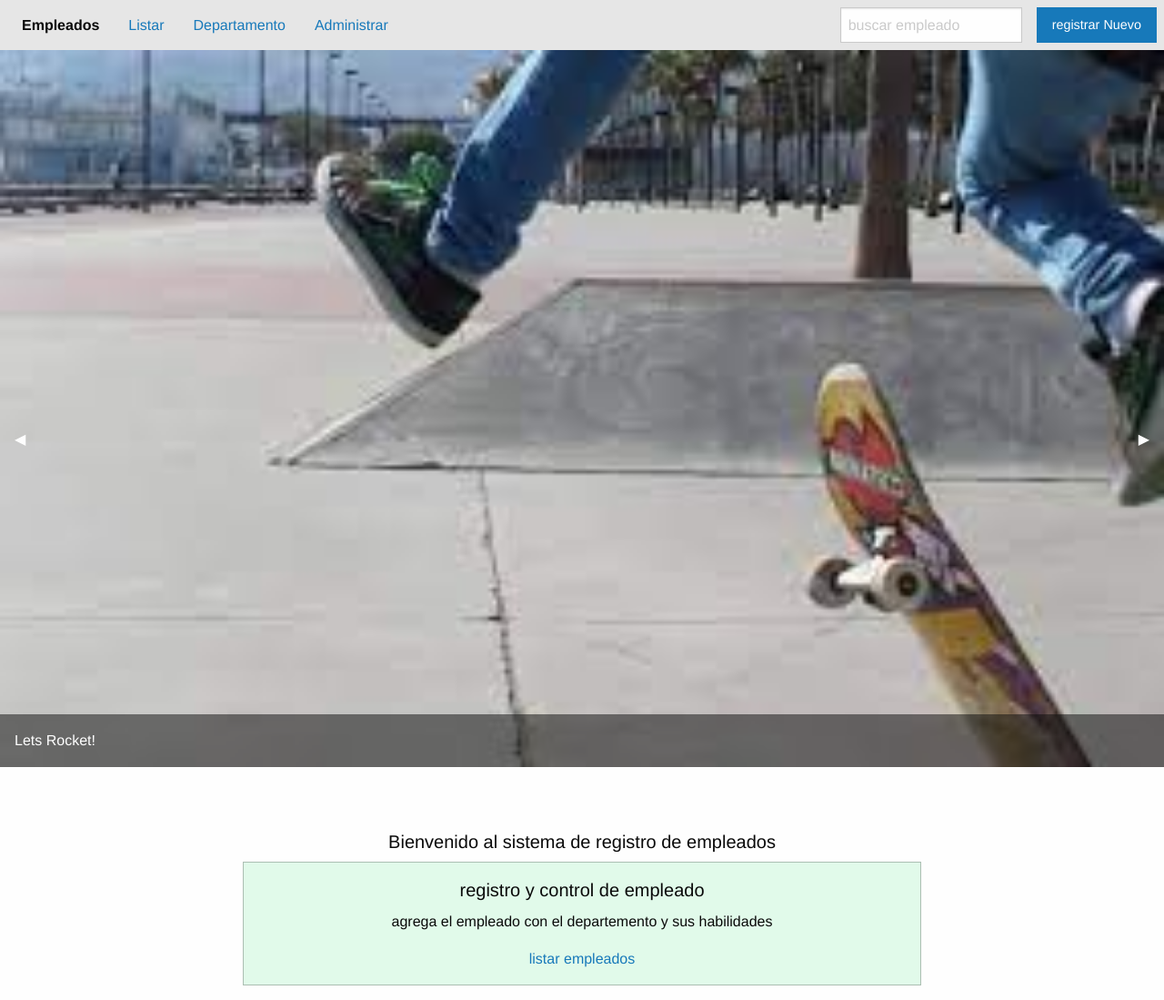
After one commit to Romfeli/django_practica_proyecto, a Django app: page / in a window 1280 px wide. The commit adds this page. Shown: the whole page at 91% size. Run offline with Django 4.2, Linux system fonts and the light colour scheme; some libraries are stand-ins or nearby versions.

Commit message:
avance con el el curso practico, actulizando los templates includes y utilizando framework de css 'foundation', agregamos en el listado, paginacion lo cual es muy interesante

```diff
--- a/applications/persona/urls.py
+++ b/applications/persona/urls.py
@@ -5,8 +5,13 @@ from . import views
 app_name = 'persona_app'
 
 urlpatterns = [
+    #incio base de tempaltes
+        path('', views.InicioView.as_view(), name='inicio' ),
+
+
+
     #list views
-    path('listar-todo-empleado/', views.ListAllEmpleados.as_view()),
+    path('listar-todo-empleado/', views.ListAllEmpleados.as_view(), name="empleados_all"),
     path('listar-by-area/<short_name>', views.ListByArea.as_view()),
     path('listar-by-work/<job>', views.ListByWork.as_view()),
     path('listar-by-kword/', views.ListarEmpleadoPorPalabraClave.as_view()),
@@ -14,7 +19,7 @@ urlpatterns = [
 
 
     #details view
-    path('ver-empleado/<pk>', views.EmpleadoDetailView.as_view()),
+    path('ver-empleado/<pk>', views.EmpleadoDetailView.as_view(), name='empleado_detail'),
     #create view
     path('add_empleado/', views.EmpleadoCreateView.as_view()),
     #                                                  le etiqueda name nos da la oportunidad de referirnos a esta url mediante el resver_lazy
--- a/applications/persona/views.py
+++ b/applications/persona/views.py
@@ -9,11 +9,28 @@ from django.urls import reverse_lazy
 
 # Create your views here.
 
+
+class InicioView(TemplateView):
+    template_name = "inicio.html"
+
+
+
 #requiere de un template html
 class ListAllEmpleados(ListView):
     template_name = 'persona/list_all.html'
     paginate_by = 4
-    model = Empleado
+    ordering = 'first_name'
+    context_object_name = 'empleados'
+
+    def get_queryset(self):
+                                        #vvvvv este parametro tiene que ser el mismo informado en el input
+        palabra_clave = self.request.GET.get("kword", '')
+        ##creamos una lista filtrada donde la palabra clave recogida por le metodo get tiene que ser igual al atributo en la base de datos
+        lista = Empleado.objects.filter(
+            first_name__icontains=palabra_clave
+        )
+
+        return lista
 
 
 
--- /dev/null
+++ b/templates/base.html
@@ -0,0 +1,27 @@
+{% load static %}
+<html lang="en">
+<head>
+    <meta charset="UTF-8">
+    <meta name="viewport" content="width=device-width, initial-scale=1.0">
+    <link rel="stylesheet" href="{% static 'css/foundation.min.css' %}">
+    <title>
+        {% block title %}
+
+        {% endblock title %}
+    </title>
+</head>
+<body>
+
+    {% block content %}
+
+    {% endblock content %}
+
+
+    <script src="{% static 'js/vendor/jquery.js' %}"></script>
+    <script src="{% static 'js/vendor/what-input.js' %}"></script>
+    <script src="{% static 'js/vendor/foundation.min.js' %}"></script>
+    <script>
+      $(document).foundation();
+    </script>
+</body>
+</html>
--- /dev/null
+++ b/templates/includes/header.html
@@ -0,0 +1,18 @@
+<div class="top-bar">
+    <div class="top-bar-left">
+      <ul class="dropdown menu" data-dropdown-menu>
+        <li class="menu-text">Empleados</li>
+
+        <li><a href="{% url 'persona_app:empleados_all' %}">Listar</a></li>
+
+        <li><a href="#">Departamento</a></li>
+        <li><a href="#">Administrar</a></li>
+      </ul>
+    </div>
+    <div class="top-bar-right">
+      <ul class="menu">
+        <li><input type="search" placeholder="buscar empleado"></li>
+        <li><button type="button" class="button">registrar Nuevo</button></li>
+      </ul>
+    </div>
+  </div>
--- /dev/null
+++ b/templates/inicio.html
@@ -0,0 +1,64 @@
+{% extends "base.html" %}
+
+{% load static %}
+
+{% block title %}
+    bloque de empleados
+{% endblock title %}
+
+
+    {% block content %}
+    {% include 'includes/header.html' %}
+
+    <!-- inicio de la imagen de portada -->
+
+    <div class="orbit" role="region" aria-label="Favorite Space Pictures" data-orbit>
+        <div class="orbit-wrapper">
+          <div class="orbit-controls">
+            <button class="orbit-previous"><span class="show-for-sr">Previous Slide</span>&#9664;&#xFE0E;</button>
+            <button class="orbit-next"><span class="show-for-sr">Next Slide</span>&#9654;&#xFE0E;</button>
+          </div>
+          <ul class="orbit-container">
+            <li class="is-active orbit-slide">
+              <figure class="orbit-figure">
+                <img class="orbit-image" src="{% static 'img/450_1000.webp' %}" alt="Space">
+                <figcaption class="orbit-caption">Space, the final frontier.</figcaption>
+              </figure>
+            </li>
+            <li class="orbit-slide">
+              <figure class="orbit-figure">
+                <img class="orbit-image" src="{% static 'img/images.jpeg' %}" alt="Space">
+                <figcaption class="orbit-caption">Lets Rocket!</figcaption>
+              </figure>
+            </li>
+          </ul>
+        </div>
+
+      </div>
+    <!-- fin de la imange de portada -->
+
+
+      <!-- bloque de bienvenida -->
+      <div class="grid-x  align-center-middle"  >
+
+        <h1 class="cell " style="font-size: 20px ; text-align: center;">Bienvenido al sistema de registro de empleados</h1>
+
+        <div class="cell large-7 " >
+            <div class="cell callout success text-center ">
+                <h5>registro y control de empleado</h5>
+                <p>agrega el empleado con el departemento y sus habilidades</p>
+                <a href="#">listar empleados</a>
+              </div>
+        </div>
+
+      </div>
+
+
+
+      <!-- fin de bloque de bienvenida -->
+
+
+
+
+
+    {% endblock content %}
```
Also changed, not shown: templates/persona/detail_empleado.html (+20 -2 lines), templates/persona/list_all.html (+101 -7 lines), db.sqlite3, static/img/450_1000.webp (added), static/img/images.jpeg (added).
